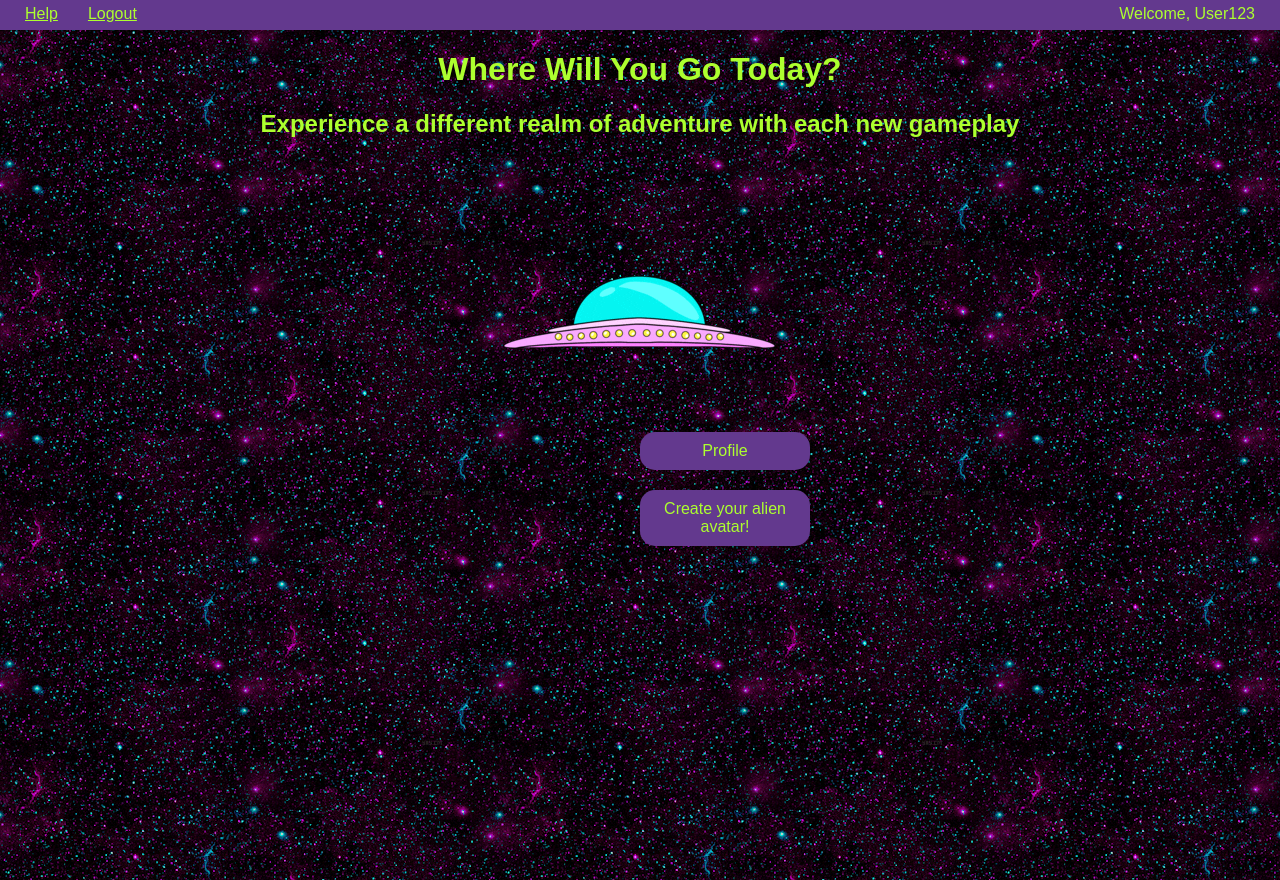
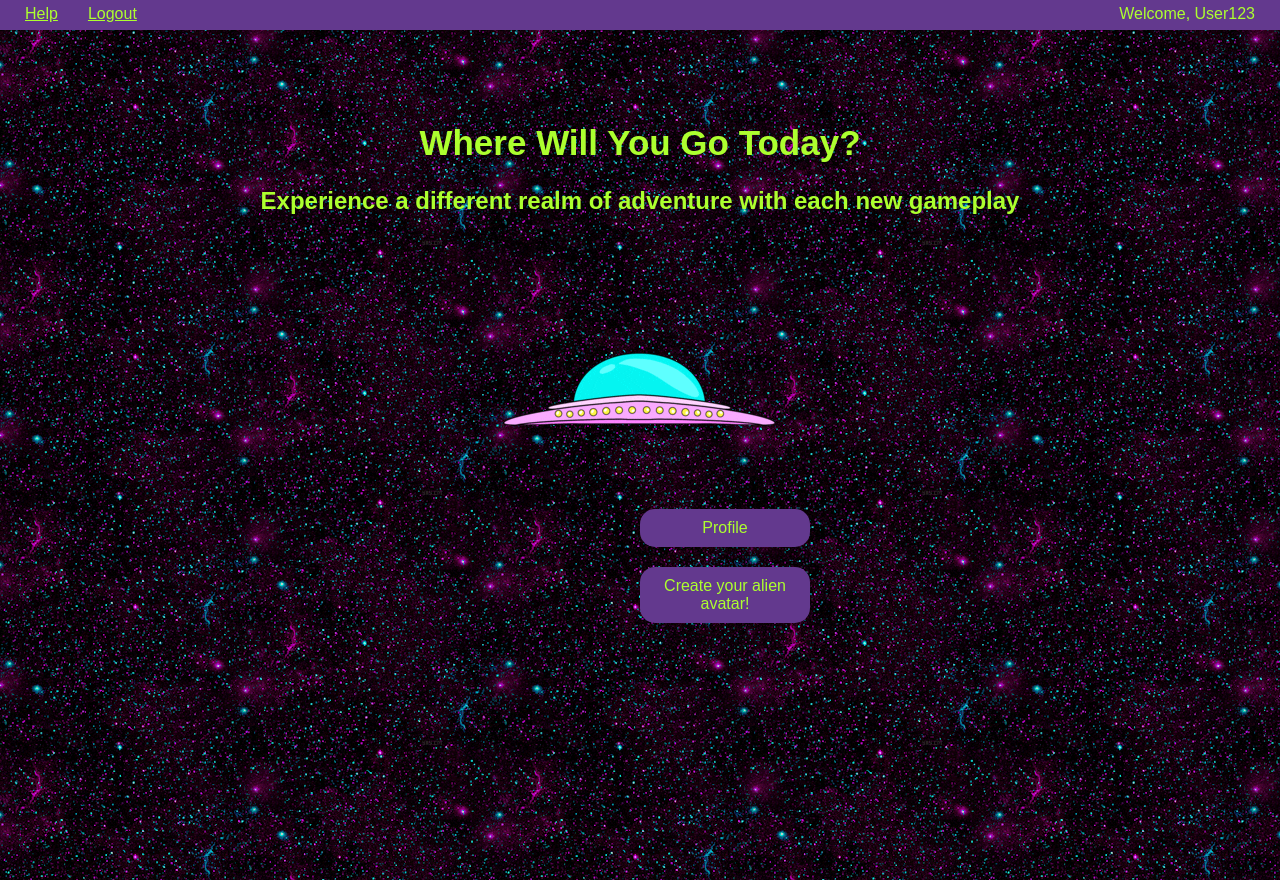
Before and after one commit to eakleine/cis440-tag, a website: page AlienProject/dashboard.html in a window 1280 px wide. Shown: the top 880 px of the page. Drawn offline with Linux system fonts and the light colour scheme.

Commit message:
Add files via upload

```diff
--- a/AlienProject/styles.css
+++ b/AlienProject/styles.css
@@ -32,6 +32,10 @@ nav {
     color: greenyellow;
 }
 
+h1 {
+    font-size: 35px;
+    padding-top: 70px;
+}
 
 footer {
     position: sticky;
@@ -64,7 +68,6 @@ body {
     margin: -30px;
     padding-left: 650px;
     padding-top: 0px;
-    padding-bottom: 200px;
     padding-right: 650px;
     list-style-type: none;
     position: center;
```
